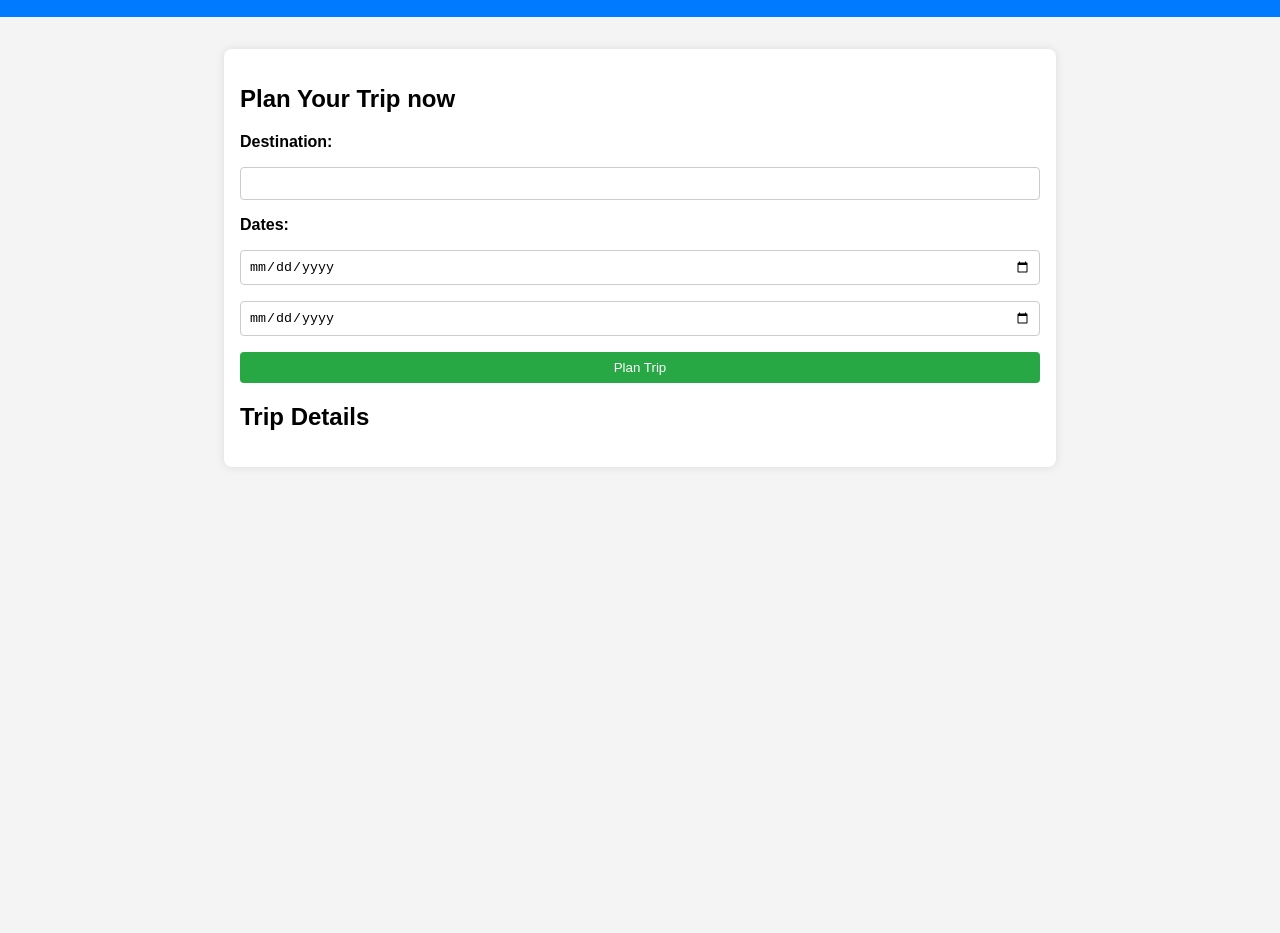
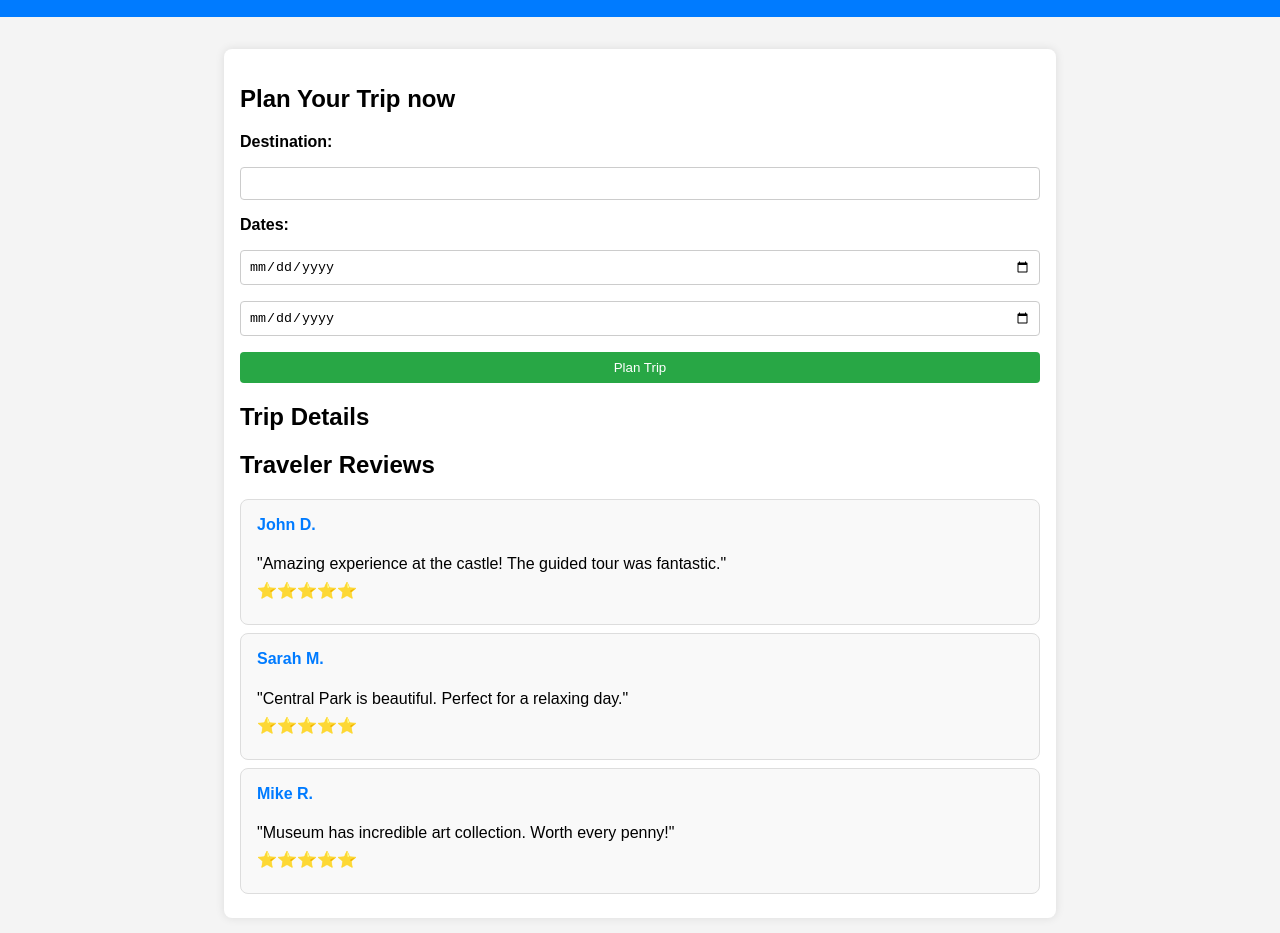
Before and after one commit to Aditya-jss/Travel, a plain HTML site: page index.html in a window 1280 px wide. Shown: the part 95-1028 px from the top of the page. Before the commit the page ends 800 px from the top, so only its background shows below. Drawn offline with Linux system fonts and the light colour scheme.

Commit message:
Add traveler reviews section with sample reviews

```diff
--- a/index.html
+++ b/index.html
@@ -26,6 +26,26 @@
             <h2>Trip Details</h2>
             <div id="trip-info"></div>
         </section>
+        <section id="reviews">
+            <h2>Traveler Reviews</h2>
+            <div id="review-list">
+                <div class="review">
+                    <h4>John D.</h4>
+                    <p>"Amazing experience at the castle! The guided tour was fantastic."</p>
+                    <p>⭐⭐⭐⭐⭐</p>
+                </div>
+                <div class="review">
+                    <h4>Sarah M.</h4>
+                    <p>"Central Park is beautiful. Perfect for a relaxing day."</p>
+                    <p>⭐⭐⭐⭐⭐</p>
+                </div>
+                <div class="review">
+                    <h4>Mike R.</h4>
+                    <p>"Museum has incredible art collection. Worth every penny!"</p>
+                    <p>⭐⭐⭐⭐⭐</p>
+                </div>
+            </div>
+        </section>
     </main>
     <script src="script.js"></script>
 </body>
--- a/style.css
+++ b/style.css
@@ -53,3 +53,20 @@ button:hover {
 #trip-info {
     margin-top: 1rem;
 }
+
+.review {
+    border: 1px solid #ddd;
+    padding: 1rem;
+    margin: 0.5rem 0;
+    border-radius: 8px;
+    background-color: #f9f9f9;
+}
+
+.review h4 {
+    margin-top: 0;
+    color: #007bff;
+}
+
+.review p {
+    margin: 0.5rem 0;
+}
```
